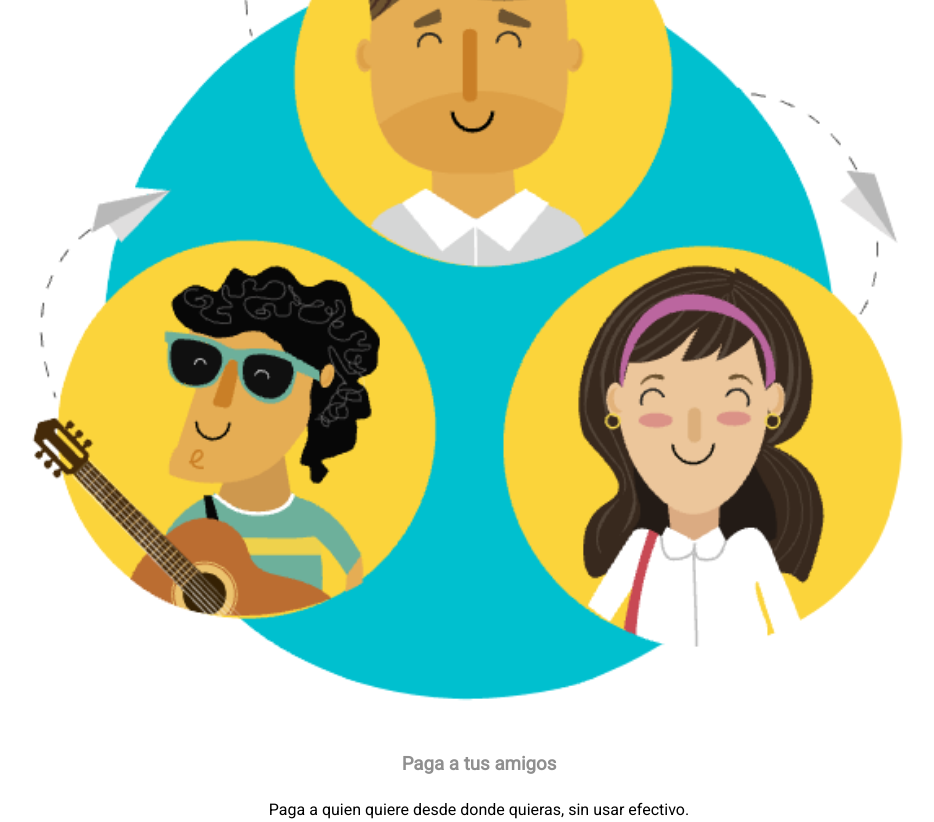
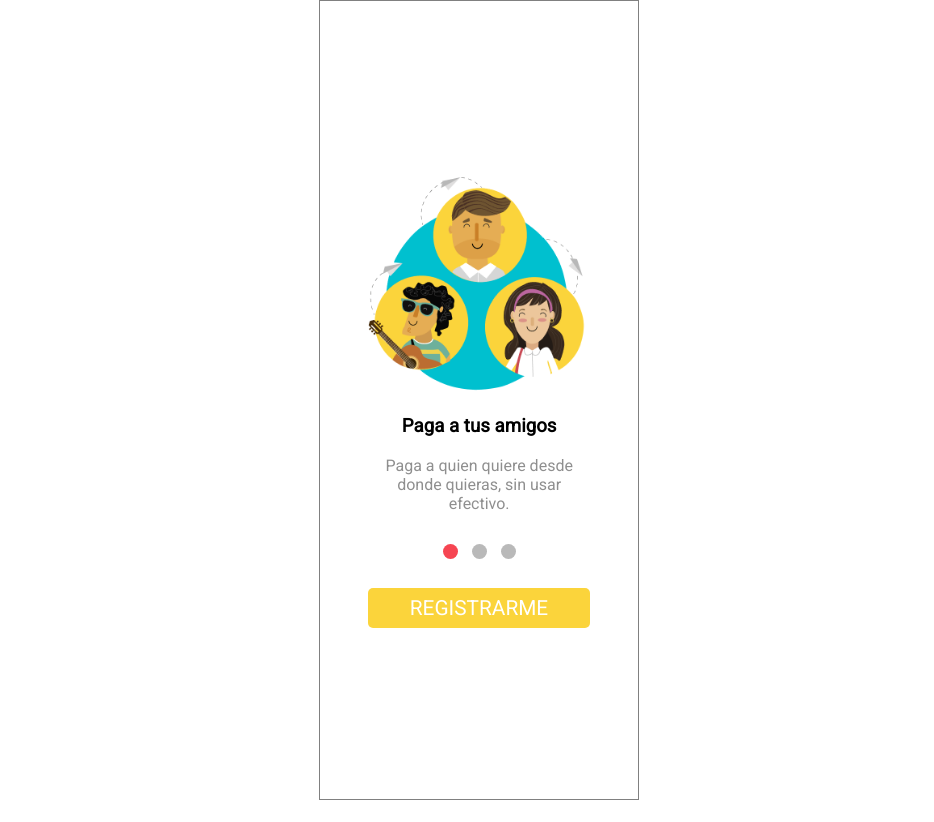
Before and after one commit to LilyxFiore/yape, a website: page public/index.html in a window 1280 px wide. Shown: the top 822 px of the page, without its empty margins (161-1095 px from the left). After the commit the page ends 801 px from the top, so only its background shows below. Drawn offline with Linux system fonts and the light colour scheme.

Commit message:
cambios en css

```diff
--- a/public/assets/css/main.css
+++ b/public/assets/css/main.css
@@ -2,37 +2,6 @@
 *{
   box-sizing: border-box;
   font-family: Roboto,sans-serif;
-}
-
-body{
-  margin: auto;
-  text-align: center;
-}
-
-.container{
-  width: 70%;
-  margin: 40px auto;
-}
-
-.btn-registrarme{
-  background-color: #fbd43b ;
-  color: white;
-  border: 0;
-  margin: auto;
-  padding: 10px;
-  width: 100%;
-  font-size: 28px;
-  margin-top: 20px;
-  border-radius: 5px;
-}
-
-h1,h2{
-  color: #38052a;
-}
-
-h3{
-  color:  #8f8f8f;
-  line-height: 35px;
 }
 
 .wrapper{
@@ -42,6 +11,37 @@ h3{
   flex-direction: column;
   height: 100vh;
   margin: auto;
+}
+
+body{
+  border: 1px solid grey;
+  width: 100%;
+  height: 100vh;
+  margin: auto;
+  text-align: center;
+}
+
+.container{
+  width: 70%;
+}
+
+.btn-registrarme{
+  background-color: #fbd43b ;
+  color: white;
+  border: 0;
+  margin: auto;
+  padding:  8px 5px;
+  width: 100%;
+  font-size: 1.3rem;
+  margin-top: 20px;
+  border-radius: 5px;
+}
+
+h3{
+  font-weight: bolder;
+}
+.text-screen1{
+  color: #8f8f8f;
 }
 
 /** Screen 2**/
@@ -58,7 +58,7 @@ h3{
   align-items: flex-end;
   width: 100%;
   border-bottom: 1px solid grey;
-  margin: 20px 0;
+  margin: 10px 0;
   padding: 10px 0;
 }
 
@@ -115,6 +115,7 @@ a{
   color: white;
   border: 0;
   margin: auto;
+  padding: 8px 16px;
   padding: 16px;
   font-size: 28px;
   margin-top: 40px;
@@ -194,6 +195,10 @@ input[type=password], .input-form{
   padding-top: 20px;
 }
 
+.pad-left{
+  padding-left: 6%;
+}
+
 .container-card{
   margin-top: 20px;
   padding: 8px;
@@ -213,7 +218,7 @@ input[type=password], .input-form{
 
 /** Screen 8 **/
 .bg-purple-light{
-   background-color: #451e36;
+  background-color: #451e36;
 }
 
 .bg-purple-dark{
@@ -235,6 +240,7 @@ input[type=password], .input-form{
 }
 
 .bottom{
+  width: 100%;
   height: 52%;
   color: gainsboro;
   margin: auto;
@@ -279,7 +285,7 @@ input[type=password], .input-form{
   height: 42%;
   margin: auto;
   margin-top: 7%;
- }
+}
 
 .div-info img{
   height: 100%;
@@ -288,3 +294,21 @@ input[type=password], .input-form{
 .button-img img{
   height: 50%;
 }
+
+@media (min-width: 768px){
+  body{
+    width: 42%;
+  }
+}
+
+@media (min-width: 992px){
+  body{
+    width: 35%;
+  }
+}
+
+@media (min-width: 1200px){
+  body{
+    width: 25%;
+  }
+}
```
